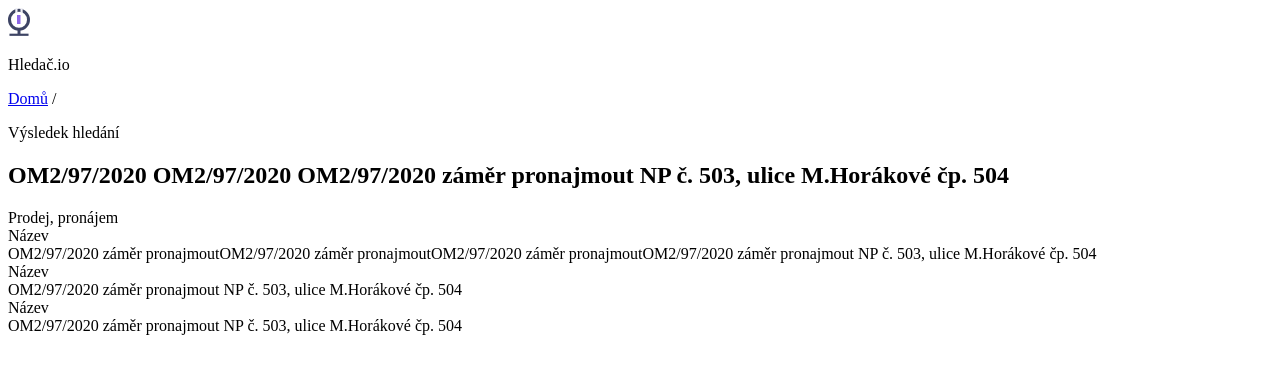
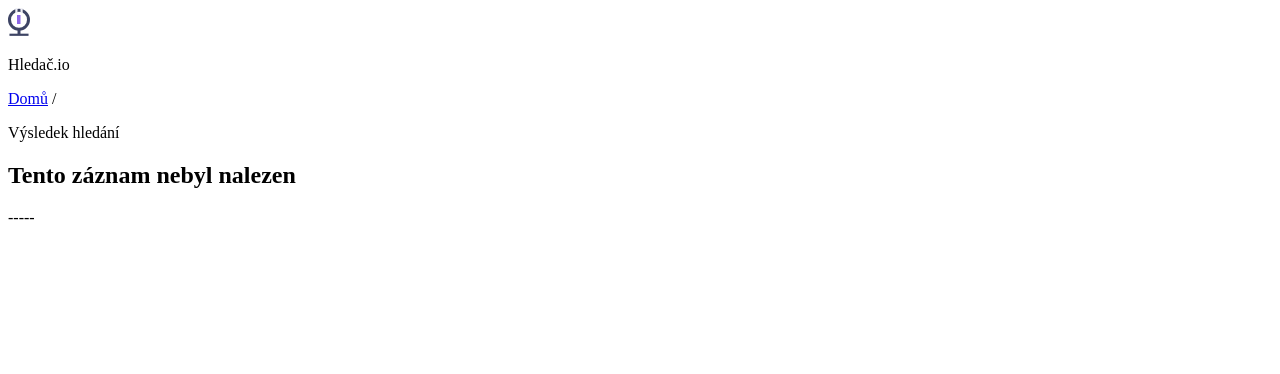
Before and after one commit to vojtechsanda/hackathon-hk-2020, a Python web app: template static/src/templates/vysledek.html in a window 1280 px wide. Shown: the top 374 px of the page. Run offline with Jinja, Linux system fonts and the light colour scheme; the template is opened without the code that fills it, so the values that code supplies are empty.

Commit message:
Fix after bad merge conflict

```diff
--- a/static/src/assets/js/views/base.js
+++ b/static/src/assets/js/views/base.js
@@ -14,14 +14,14 @@ export const elements = {
     regionSelect: document.querySelector('.js-region-select'),
 };
 
-export const renderRegionsSelect = (regions, selectedRegion) => {
+export const renderRegionsSelect = (regions, selectedRegionId) => {
     let markup = '';
 
     Array.from(elements.regionSelect.children).forEach(child => child.parentElement.removeChild(child));
 
     regions.forEach(region => {
         const optionMarkup = `
-            <option value="${region.id}">${region.name}</option>
+            <option value="${region.id}"${region.id === selectedRegionId ? ' selected' : ''}>${region.name}</option>
         `;
 
         markup += optionMarkup;
--- a/static/src/templates/vysledek.html
+++ b/static/src/templates/vysledek.html
@@ -30,11 +30,9 @@
                 <span>/</span>
                 <p>Výsledek hledání</p>
             </div>
-            <h1 class="headline headline--primary t-center">OM2/97/2020 OM2/97/2020 OM2/97/2020 záměr pronajmout NP
-                č. 503,
-                ulice M.Horákové čp. 504</h1>
-            <div class="hero-category">
-                Prodej, pronájem
+            <h1 class="headline headline--primary t-center pt-6 js-detail-title">Tento záznam nebyl nalezen</h1>
+            <div class="hero-category js-detail-category">
+                -----
             </div>
         </div>
     </section>
@@ -43,21 +41,8 @@
     <section class="one-result">
         <div class="maxW">
 
-            <div class="grid">
-                <div class="row">
-                    <div class="col">Název</div>
-                    <div class="col">OM2/97/2020 záměr pronajmoutOM2/97/2020 záměr pronajmoutOM2/97/2020 záměr
-                        pronajmoutOM2/97/2020 záměr pronajmout NP č. 503, ulice M.Horákové čp. 504
-                    </div>
-                </div>
-                <div class="row">
-                    <div class="col">Název</div>
-                    <div class="col">OM2/97/2020 záměr pronajmout NP č. 503, ulice M.Horákové čp. 504</div>
-                </div>
-                <div class="row">
-                    <div class="col">Název</div>
-                    <div class="col">OM2/97/2020 záměr pronajmout NP č. 503, ulice M.Horákové čp. 504</div>
-                </div>
+            <div class="grid js-detail-details-table">
+
             </div>
         </div>
     </section>
```
